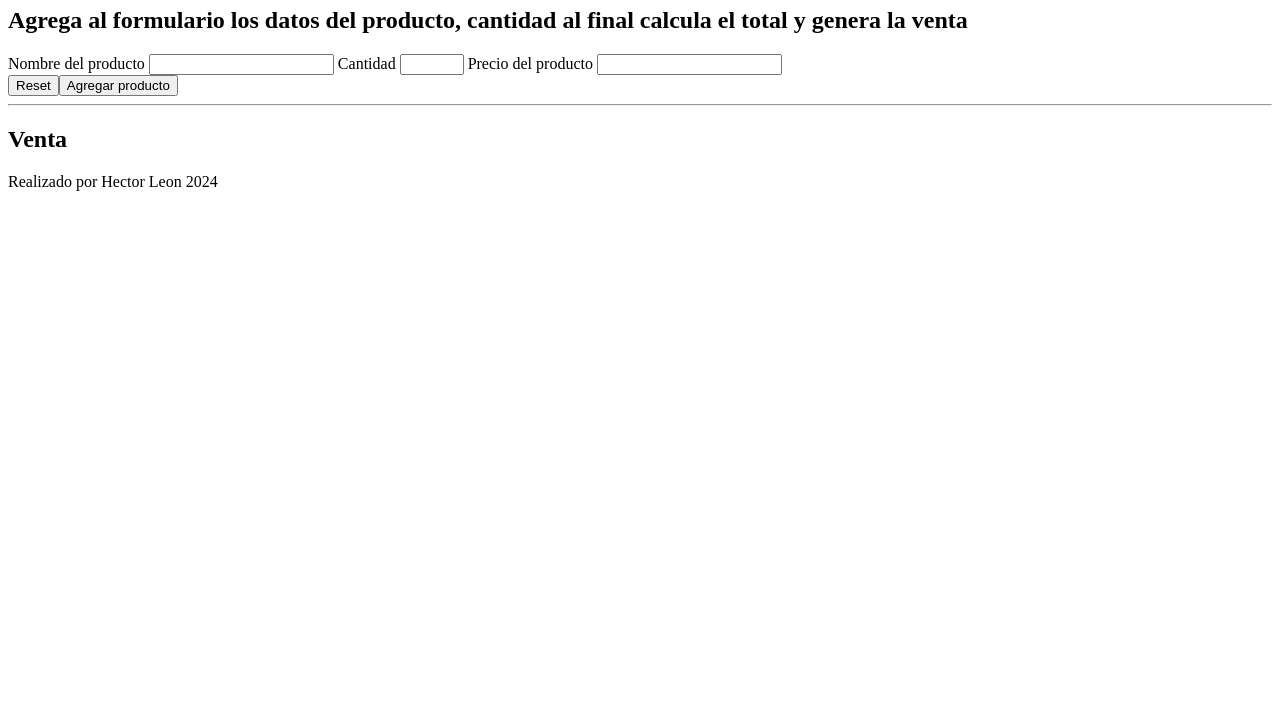
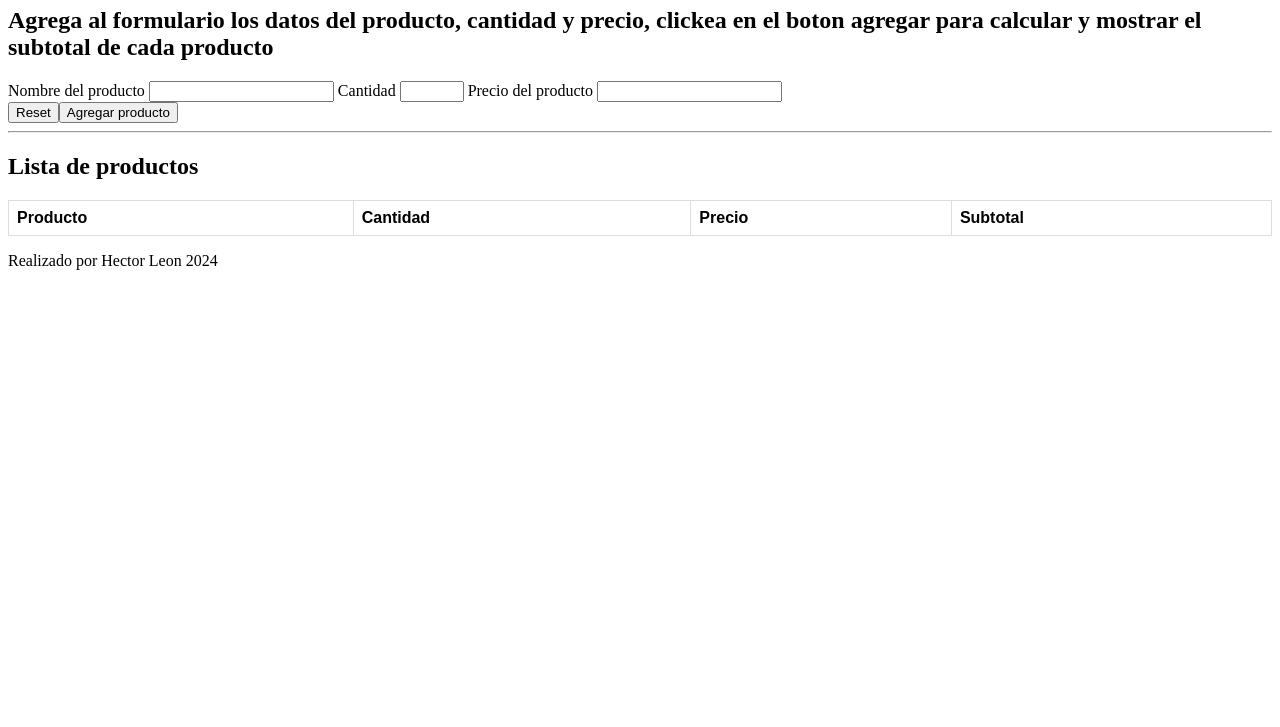
Before and after one commit to puagh/js-coder, a plain HTML site: page Preentrega3/index.html in a window 1280 px wide. Shown: the part 73-800 px from the top of the page. Drawn offline with Linux system fonts and the light colour scheme.

Commit message:
index.html

```diff
--- a/Preentrega3/index.html
+++ b/Preentrega3/index.html
@@ -4,32 +4,59 @@
     <meta charset="UTF-8">
     <meta name="viewport" content="width=device-width, initial-scale=1.0">
     <title>Preeentrega 3</title>
+    <style>
+        table {
+          font-family: arial, sans-serif;
+          border-collapse: collapse;
+          width: 100%;
+        }
+
+        td, th {
+          border: 1px solid #dddddd;
+          text-align: left;
+          padding: 8px;
+        }
+
+        tr:nth-child(even) {
+          background-color: #dddddd;
+        }
+        </style>
 </head>
 <body>
     <header>
-        <h1>App de punto de venta</h1>
+        <h1>App Lista de Productos</h1>
     </header>
     <main>
-        <h2>Agrega al formulario los datos del producto, cantidad al final calcula el total y genera la venta</h2>
+        <h2>Agrega al formulario los datos del producto, cantidad y precio, clickea en el boton agregar para calcular y mostrar el subtotal de cada producto</h2>
         <form action="#">
             <div>
                 <label for="inputNombreProducto">Nombre del producto</label>
-                <input type="text" name="inputNombreProducto" id="inputNombreProducto">
+                <input type="text" name="inputNombreProducto" id="inputNombreProducto" required>
 
                 <label for="inputCantidadProducto">Cantidad</label>
-                <input type="number" name="inputCantidadProducto" id="inputCantidadProducto" min="1" max="100">
+                <input type="number" name="inputCantidadProducto" id="inputCantidadProducto" min="1" max="100" required>
 
                 <label for="inputPrecioProducto">Precio del producto</label>
-                <input type="number" name="inputPrecioProducto" id="inputPrecioProducto" min="1">
+                <input type="number" name="inputPrecioProducto" id="inputPrecioProducto" min="1" required>
             </div>
             <button type="reset">Reset</button><button type="submit" id="agregarProducto">Agregar producto</button>
         </form>
         <hr>
         <div class="contenedor">
-            <h2>Venta</h2>
-            <div id="ventas">
+            <h2>Lista de productos</h2>
+            <table>
+                <thead>
+                    <tr>
+                        <th>Producto</th>
+                        <th>Cantidad</th>
+                        <th>Precio</th>
+                        <th>Subtotal</th>
+                      </tr>
+                </thead>
+                <tbody id="listaProductos">
 
-            </div>
+                </tbody>
+            </table>
         </div>
 
 
```
